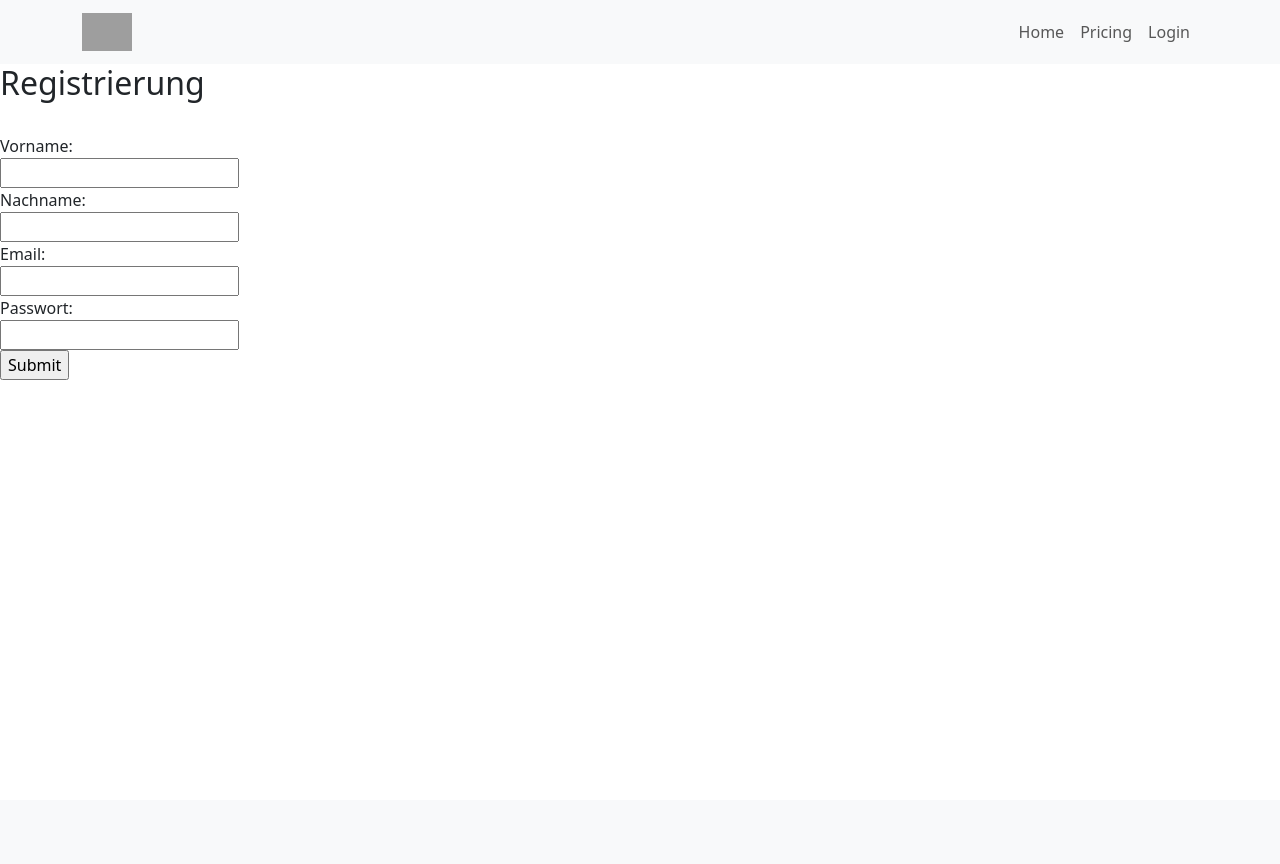
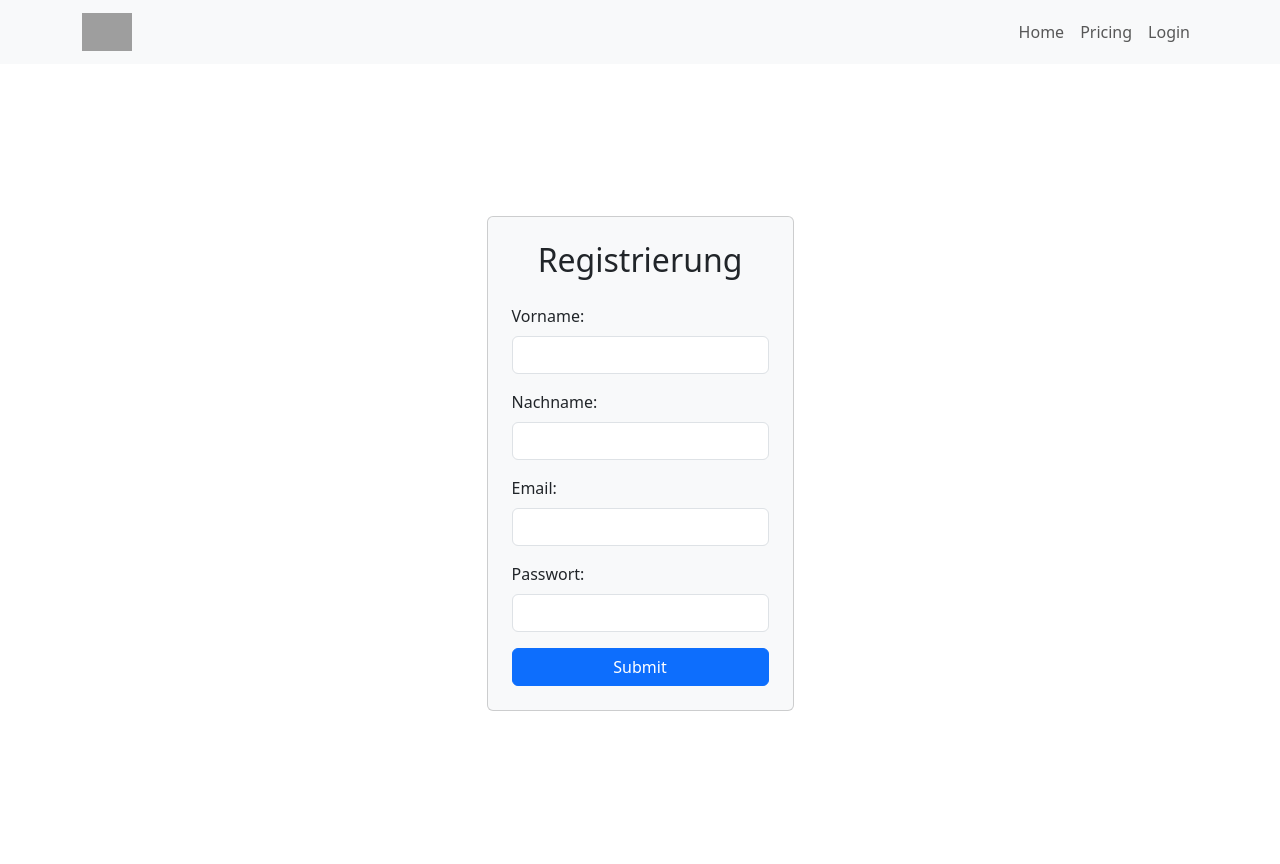
Before and after one commit to CelMur/TINF21CS2_Security_by_Design_Gruppenprojekt, a Django app: page /register/ in a window 1280 px wide. Before the commit the page ends 380 px from the top, so only its background shows below. Run offline with Django 3.2, Linux system fonts and the light colour scheme; parts of the project's set-up code (start-up, migrations or seed data) failed here and were passed over; some libraries are stand-ins or nearby versions; grey boxes are pictures that could not be loaded.

Commit message:
register bootstrap

```diff
--- a/Project/electricity-provider/templates/ui_register_page.html
+++ b/Project/electricity-provider/templates/ui_register_page.html
@@ -34,19 +34,38 @@ Register
 {% endblock %}
 
 {% block body %}
-<form id="registerForm" method="POST" action="http://localhost:8000/api/v1/register/">
-    <h2>Registrierung</h2><br>
-    {% csrf_token %}
-    <label for="first_name">Vorname:</label><br>
-    <input type="text" id="first_name" name="first_name"><br>
-    <label for="last_name">Nachname:</label><br>
-    <input type="text" id="last_name" name="last_name"><br>
-    <label for="email">Email:</label><br>
-    <input type="email" id="email" name="email"><br>
-    <label for="password">Passwort:</label><br>
-    <input type="password" id="password" name="password"><br>
-    <input type="submit" value="Submit">
-</form>
+<div class="container d-flex justify-content-center align-items-center vh-100">
+    <div class="row">
+        <div class="col-12 col-md-14"> <!-- Adjust the size as needed -->
+            <div class="card p-4 bg-light">
+                <form id="registerForm" method="POST" action="http://localhost:8000/api/v1/register/">
+                    <h2 class="text-center mb-4">Registrierung</h2>
+                    {% csrf_token %}
+                    <div class="mb-3">
+                        <label for="first_name" class="form-label">Vorname:</label>
+                        <input type="text" class="form-control" id="first_name" name="first_name">
+                    </div>
+                    <div class="mb-3">
+                        <label for="last_name" class="form-label">Nachname:</label>
+                        <input type="text" class="form-control" id="last_name" name="last_name">
+                    </div>
+                    <div class="mb-3">
+                        <label for="email" class="form-label">Email:</label>
+                        <input type="email" class="form-control" id="email" name="email">
+                    </div>
+                    <div class="mb-3">
+                        <label for="password" class="form-label">Passwort:</label>
+                        <input type="password" class="form-control" id="password" name="password">
+                    </div>
+                    <div class="d-grid">
+                        <input type="submit" class="btn btn-primary" value="Submit">
+                    </div>
+                </form>
+            </div>
+        </div>
+    </div>
+</div>
+
 
 <script src="https://code.jquery.com/jquery-3.5.1.min.js"></script>
 <script>
```
